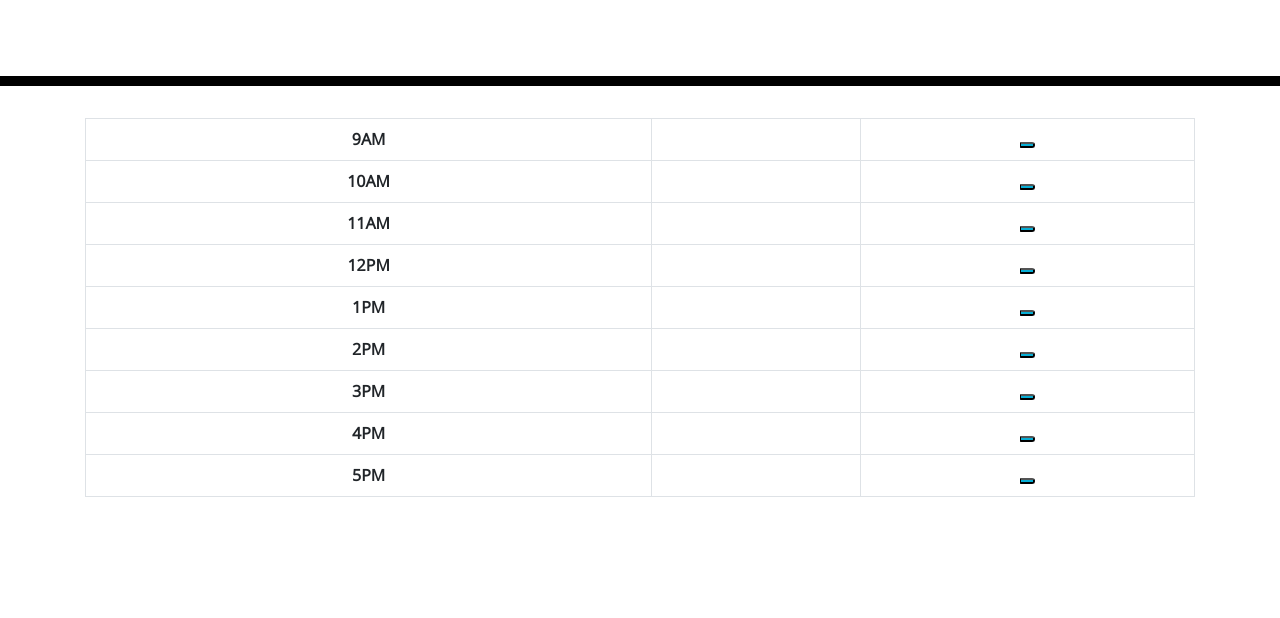
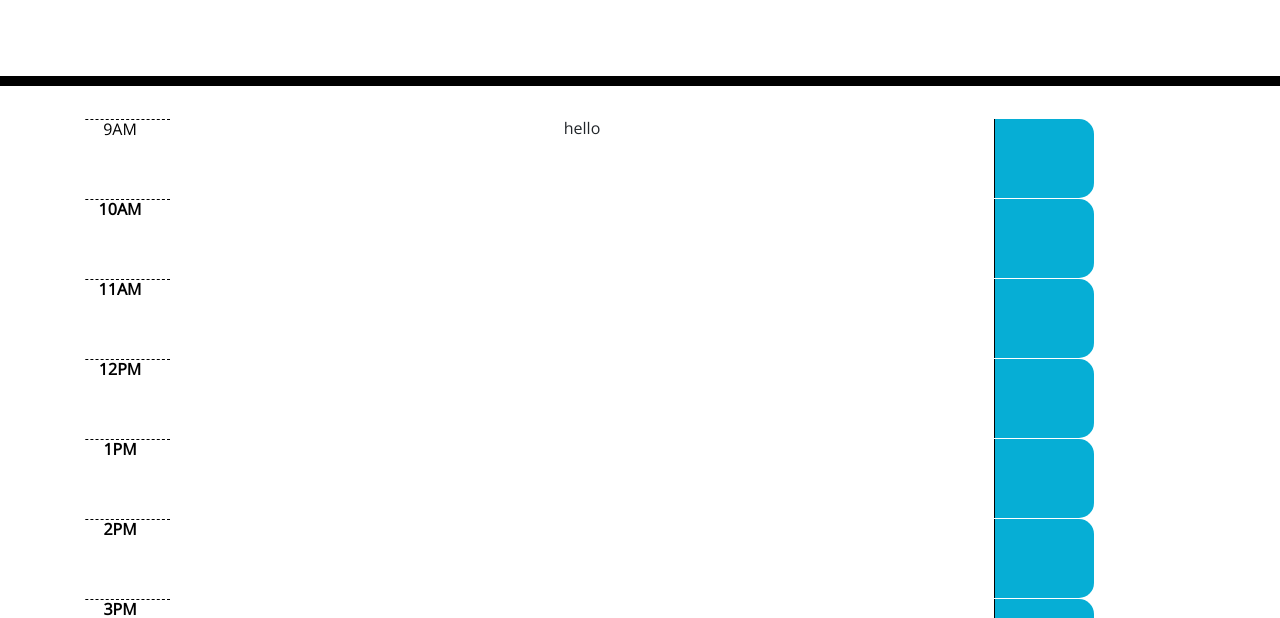
Before and after one commit to stuart540/planner-app, a plain HTML site: page index.html in a window 1280 px wide. Shown: the part 182-800 px from the top of the page. Drawn offline with nearby package versions, Linux system fonts and the light colour scheme.

Commit message:
styled table and added classes

```diff
--- a/assets/css/style.css
+++ b/assets/css/style.css
@@ -31,12 +31,15 @@ textarea {
 }
 
 .row {
+  justify-content: space-between;
   white-space: pre-wrap;
   height: 80px;
+  width: 80vw;
   border-top: 1px solid white;
 }
 
 .hour {
+  width: 100px;
   background-color: #ffffff;
   color: #000000;
   border-top: 1px dashed #000000;
@@ -58,6 +61,7 @@ textarea {
 }
 
 .saveBtn {
+  width: 100px;
   border-left: 1px solid black;
   border-top-right-radius: 15px;
   border-bottom-right-radius: 15px;
--- a/index.html
+++ b/index.html
@@ -30,70 +30,52 @@
     </header>
     <div class="container">
       <div class="table-responsive">
-        <table class="table table-bordered custom-table">
-          <tbody>
-            <tr id="block-9am" class="time-block">
-              <th scope="row">9AM</th>
+        <table>
+          <tbody class="time-block">
+            <tr id="block-9am" class="row">
+              <td scope="col" class="hour">9AM</td>
+              <td scope="col">hello</td>
+              <td scope="col" class="saveBtn"></td>
+            </tr>
+            <tr id="block-10am" class="row">
+              <th class="hour" scope="row">10AM</th>
               <td></td>
-              <td>
-                <button class="saveBtn"></button>
-              </td>
+              <td class="saveBtn"></td>
             </tr>
-            <tr id="block-10am" class="time-block">
-              <th scope="row">10AM</th>
+            <tr id="block-11am" class="row">
+              <th class="hour" scope="row">11AM</th>
               <td></td>
-              <td>
-                <button class="saveBtn"></button>
-              </td>
+              <td class="saveBtn"></td>
             </tr>
-            <tr id="block-11am" class="time-block">
-              <th scope="row">11AM</th>
+            <tr id="block-12pm" class="row">
+              <th class="hour" scope="row">12PM</th>
               <td></td>
-              <td>
-                <button class="saveBtn"></button>
-              </td>
+              <td class="saveBtn"></td>
             </tr>
-            <tr id="block-12pm" class="time-block">
-              <th scope="row">12PM</th>
+            <tr id="block-1pm" class="row">
+              <th class="hour" scope="row">1PM</th>
               <td></td>
-              <td>
-                <button class="saveBtn"></button>
-              </td>
+              <td class="saveBtn"></td>
             </tr>
-            <tr id="block-1pm" class="time-block">
-              <th scope="row">1PM</th>
+            <tr id="block-2pm" class="row">
+              <th class="hour" scope="row">2PM</th>
               <td></td>
-              <td>
-                <button class="saveBtn"></button>
-              </td>
+              <td class="saveBtn"></td>
             </tr>
-            <tr id="block-2pm" class="time-block">
-              <th scope="row">2PM</th>
+            <tr id="block-3pm" class="row">
+              <th class="hour" scope="row">3PM</th>
               <td></td>
-              <td>
-                <button class="saveBtn"></button>
-              </td>
+              <td class="saveBtn"></td>
             </tr>
-            <tr id="block-3pm" class="time-block">
-              <th scope="row">3PM</th>
+            <tr id="block-4pm" class="row">
+              <th class="hour" scope="row">4PM</th>
               <td></td>
-              <td>
-                <button class="saveBtn"></button>
-              </td>
+              <td class="saveBtn"></td>
             </tr>
-            <tr id="block-4pm" class="time-block">
-              <th scope="row">4PM</th>
+            <tr id="block-5pm" class="row">
+              <th class="hour" scope="row">5PM</th>
               <td></td>
-              <td>
-                <button class="saveBtn"></button>
-              </td>
-            </tr>
-            <tr id="block-5pm" class="time-block">
-              <th scope="row">5PM</th>
-              <td></td>
-              <td>
-                <button class="saveBtn"></button>
-              </td>
+              <td class="saveBtn"></td>
             </tr>
           </tbody>
         </table>
```
